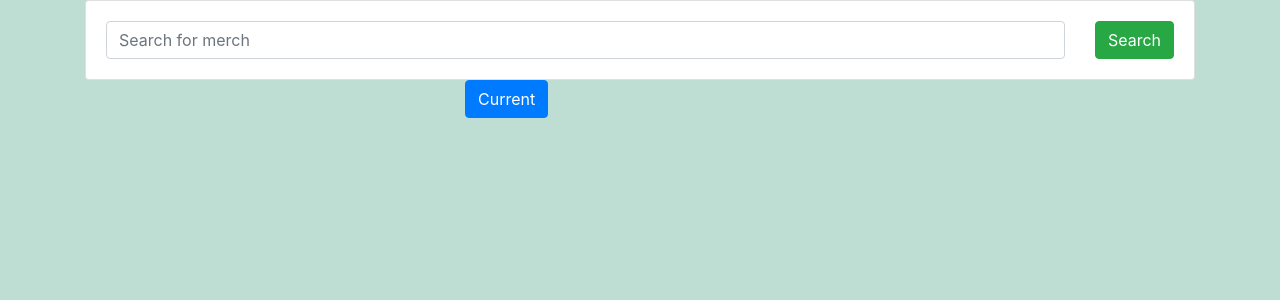
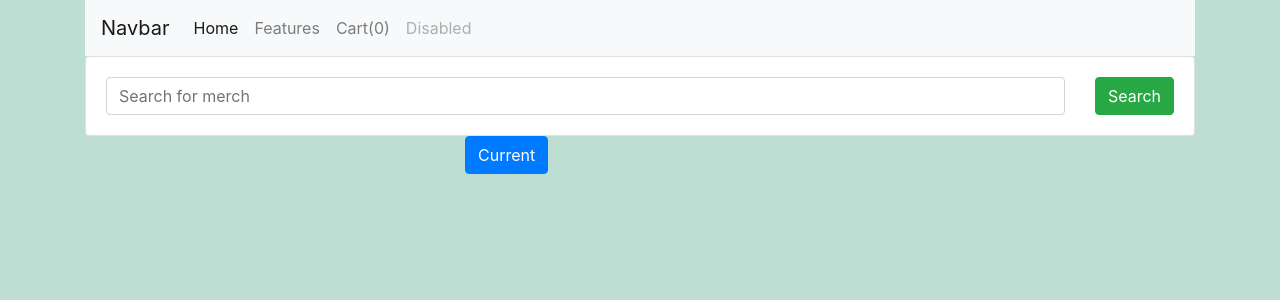
Before and after one commit to December-2022-March-2023-Projects/shopu_mtandao, a Django app: page / in a window 1280 px wide. Shown: the top 300 px of the page. Run offline with Django 4.2, Linux system fonts and the light colour scheme; data that the repository does not hold is empty.

Commit message:
Display number of items on navbar

```diff
--- a/ecom_site/shopu/templates/shopu/index.html
+++ b/ecom_site/shopu/templates/shopu/index.html
@@ -14,6 +14,33 @@
 </head>
 <body>
   <div class="container">
+
+    <div class="row">
+      <div class="col-md-12">
+        <nav class="navbar navbar-expand-lg navbar-light bg-light">
+          <a class="navbar-brand" href="#">Navbar</a>
+          <button class="navbar-toggler" type="button" data-toggle="collapse" data-target="#navbarNav" aria-controls="navbarNav" aria-expanded="false" aria-label="Toggle navigation">
+            <span class="navbar-toggler-icon"></span>
+          </button>
+          <div class="collapse navbar-collapse" id="navbarNav">
+            <ul class="navbar-nav">
+              <li class="nav-item active">
+                <a class="nav-link" href="#">Home <span class="sr-only">(current)</span></a>
+              </li>
+              <li class="nav-item">
+                <a class="nav-link" href="#">Features</a>
+              </li>
+              <li class="nav-item">
+                <a id="cart" class="nav-link" href="#">Cart(0)</a>
+              </li>
+              <li class="nav-item">
+                <a class="nav-link disabled" href="#">Disabled</a>
+              </li>
+            </ul>
+          </div>
+        </nav>
+      </div>
+    </div>
 
     <!-- Search bar -->
     <div class="row">
@@ -101,6 +128,11 @@
 
     // Save cart items locally
     localStorage.setItem('cart', JSON.stringify(cart));
+
+    // Get items in cart
+    document.getElementById("cart").innerHTML = "Cart("+Object.keys(cart).length+")";
+    // // Cart length
+    // console.log(Object.keys(cart).length);
   });
 
 
```
